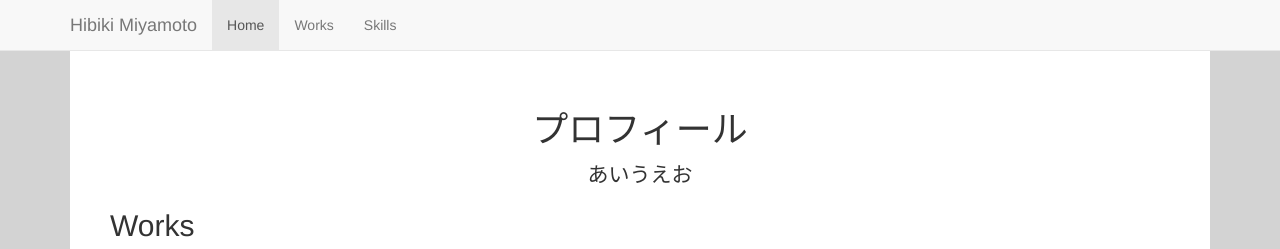
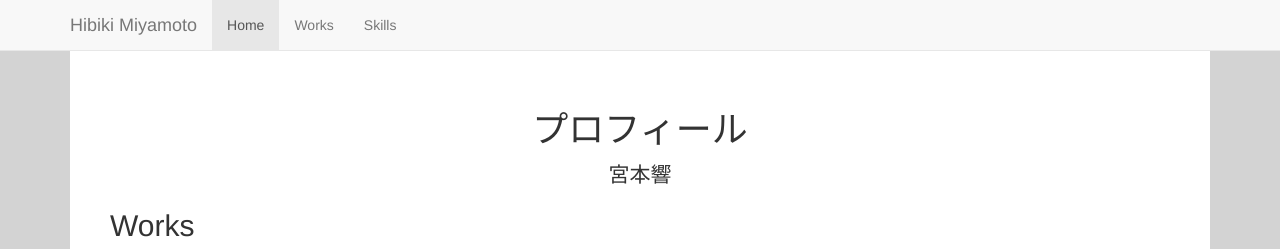
Before and after one commit to hibitas/hibitas.github.io, a plain HTML site: page index.html in a window 1280 px wide. Shown: the top 249 px of the page. Drawn offline with nearby package versions, Linux system fonts and the light colour scheme.

Commit message:
index.html fix

```diff
--- a/index.html
+++ b/index.html
@@ -47,7 +47,7 @@
     <div class="container">
         <div class="starter-template">
             <h1 class="text-center">プロフィール</h1>
-            <p class="lead text-center">あいうえお</p>
+            <p class="lead text-center">宮本響</p>
             <h2 id="works">Works</h2>
             <p>説明文：あいうえおあいうえおあいうえお</p>
             <hr>
```
